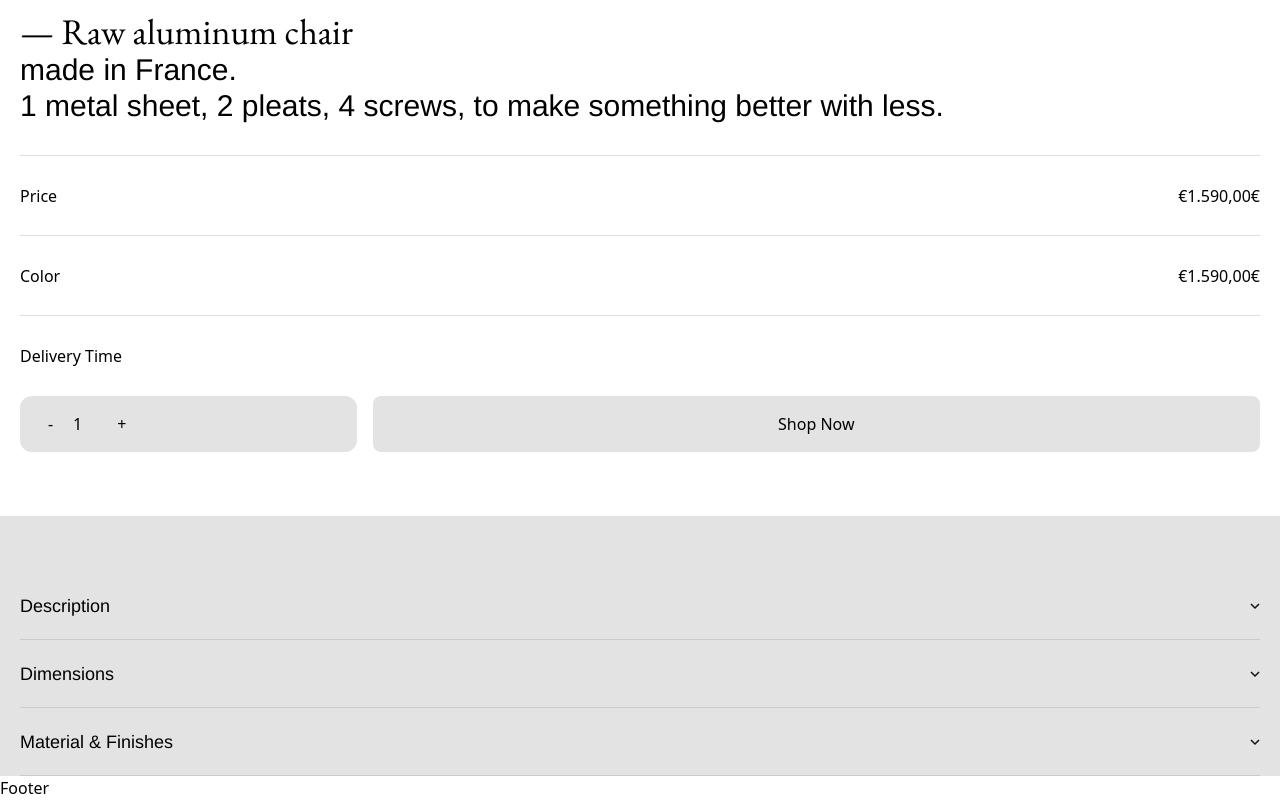
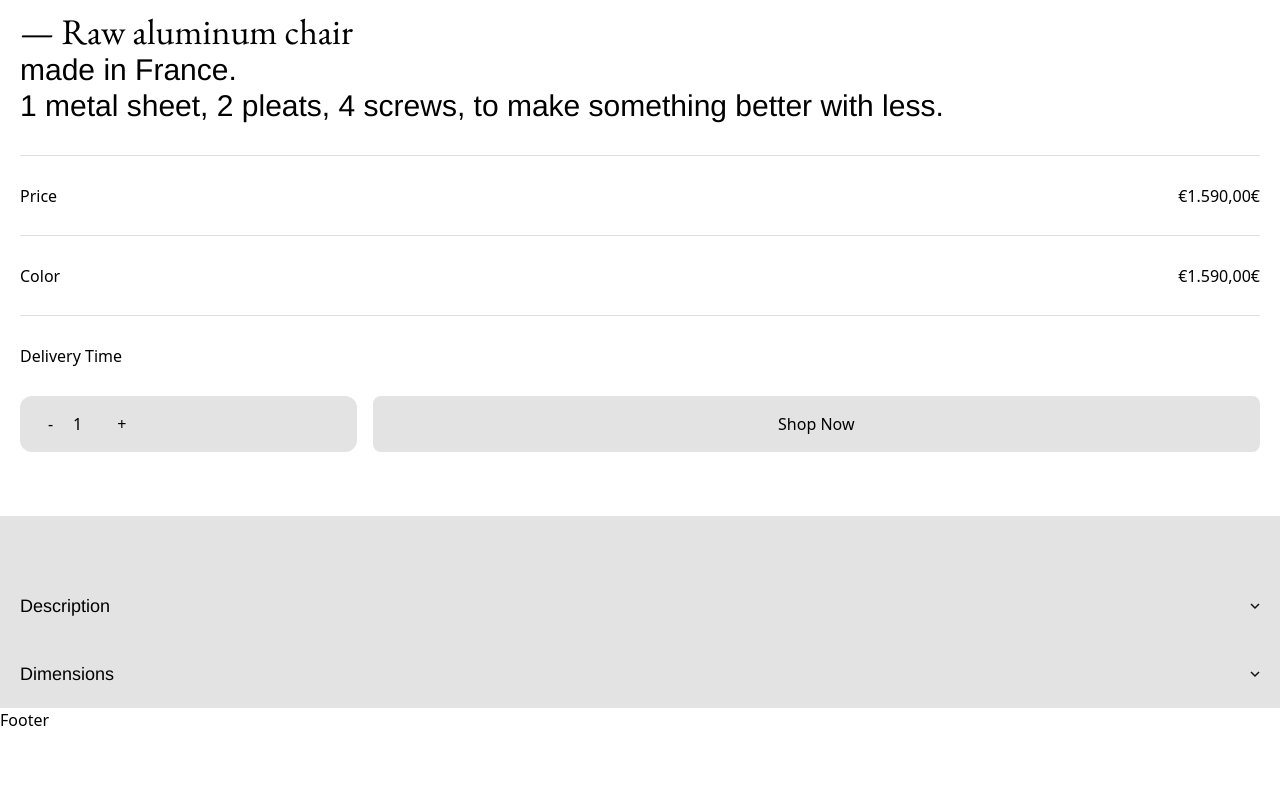
Before and after one commit to mb1mba/ohm-studio-clone, a React (Vite) app in the folder client/: page /products/bloc-raw in a window 1280 px wide. Shown: the part 930-1730 px from the top of the page. After the commit the page ends 1662 px from the top, so only its background shows below. Built offline with nearby package versions, Linux system fonts and the light colour scheme; a web font is replaced by a local one.

Commit message:
Add accordion

```diff
--- /dev/null
+++ b/client/src/components/Accordion/Accordion.jsx
@@ -0,0 +1,7 @@
+import AccordionContext from "./AccordionContext";
+
+const Accordion = ({ children }) => {
+  return <AccordionContext>{children}</AccordionContext>;
+};
+
+export default Accordion;
--- /dev/null
+++ b/client/src/components/Accordion/AccordionBody.jsx
@@ -0,0 +1,19 @@
+import React from "react";
+import { motion } from "framer-motion";
+import { useToggleContext } from "./AccordionContext";
+
+const AccordionBody = ({ text, index }) => {
+  const { toggle, setToggle } = useToggleContext();
+  const variants = {
+    open: { maxHeight: "auto", overflow: "visible" },
+    closed: { maxHeight: 0, overflow: "hidden" },
+  };
+
+  return (
+    <motion.div variants={variants} onClick={() => setToggle(false)}>
+      <p>{toggle === index ? text : null}</p>
+    </motion.div>
+  );
+};
+
+export default AccordionBody;
--- /dev/null
+++ b/client/src/components/Accordion/AccordionContext.jsx
@@ -0,0 +1,22 @@
+import { useState, useContext, createContext } from "react";
+const toggleContext = createContext();
+
+const AccordionContext = ({ children }) => {
+  const [toggle, setToggle] = useState(null);
+
+  return (
+    <toggleContext.Provider value={{ toggle, setToggle }}>
+      {children}
+    </toggleContext.Provider>
+  );
+};
+
+export default AccordionContext;
+
+export const useToggleContext = () => {
+  const context = useContext(toggleContext);
+  if (context === undefined) {
+    throw new Error("useCart must be used within a CartContextProvider");
+  }
+  return context;
+};
--- /dev/null
+++ b/client/src/components/Accordion/AccordionHeader.jsx
@@ -0,0 +1,30 @@
+import { useContext } from "react";
+import { Drawline } from "../Shared";
+import { useToggleContext } from "./AccordionContext";
+
+const AccordionHeader = ({ title, index }) => {
+  const { toggle, setToggle } = useToggleContext();
+
+  return (
+    <>
+      <div
+        onClick={() => setToggle(index)}
+        className="flex justify-between items-center relative  py-5 cursor-pointer"
+      >
+        <p className=" font-helvetica text-lg ">{title}</p>
+        <svg
+          fill="none"
+          height="7"
+          viewBox="0 0 10 7"
+          width="10"
+          xmlns="http://www.w3.org/2000/svg"
+        >
+          <path d="M1 1L5 5L9 1" strokeWidth="1.5" stroke="#111111"></path>
+        </svg>
+      </div>
+      <Drawline />
+    </>
+  );
+};
+
+export default AccordionHeader;
--- /dev/null
+++ b/client/src/components/Accordion/index.jsx
@@ -0,0 +1 @@
+export { default as Accordion } from "./Accordion";
--- a/client/src/components/Shared/Card/Card.jsx
+++ b/client/src/components/Shared/Card/Card.jsx
@@ -3,7 +3,7 @@ import React from "react";
 const Card = ({ size, children }) => {
   const cardStyles = {
     sm: "w-[40vw] max-w-52",
-    md: "w-[86vw] max-w-md",
+    md: "w-[86vw] w-full",
     lg: "w-full max-h-[350px]",
   };
 
--- a/client/src/pages/Product/index.jsx
+++ b/client/src/pages/Product/index.jsx
@@ -1,9 +1,24 @@
 import React from "react";
 import { Drawline } from "/src/components/Shared";
+import { Accordion } from "/src/components/Accordion";
+import AccordionBody from "/src/components/Accordion/AccordionBody";
+import AccordionHeader from "/src/components/Accordion/AccordionHeader";
+import { motion } from "framer-motion";
+
 const Product = () => {
+  const productsData = [
+    {
+      title: "Description",
+      text: "Lorem ipsum dolor sit, amet consectetur adipisicing elit. A laudantium recusandae suscipit dicta soluta sunt, sapiente, minima consequatur nihil repellendus ea sed natus illum reiciendis excepturi ipsam laboriosam praesentium? Cumque.",
+    },
+    {
+      title: "Dimensions",
+      text: "Lorem ipsum dolor sit, amet consectetur adipisicing elit. A laudantium recusandae suscipit dicta soluta sunt, sapiente, minima consequatur nihil repellendus ea sed natus illum reiciendis excepturi ipsam laboriosam praesentium? Cumque.",
+    },
+  ];
   return (
     <div>
-      <img className="runded-lg" src="/images/ban-gray.webp" alt="" />
+      <img className="rounded-lg" src="/images/ban-gray.webp" alt="" />
 
       <div className=" pt-16 px-5 pb-16">
         <section className="grid col-auto">
@@ -60,72 +75,14 @@ const Product = () => {
       </div>
 
       <section className="bg-[#e3e3e3] pt-14 px-5">
-        <div className="overflow-hidden">
-          <div className="flex justify-between items-center relative  py-5">
-            <p className=" font-helvetica text-lg ">Description</p>
-            <svg
-              fill="none"
-              height="7"
-              viewBox="0 0 10 7"
-              width="10"
-              xmlns="http://www.w3.org/2000/svg"
-            >
-              <path d="M1 1L5 5L9 1" strokeWidth="1.5" stroke="#111111"></path>
-            </svg>
-            <Drawline />
-          </div>
-
-          <div className="max-h-0">
-            <p>
-              Her line like her conception is clear simplicity, triviality, and
-              sends us back to the notion of frugality. To make something better
-              with less. To make something more beautiful with nothing. A story
-              of blissful sobriety. Like a child’s answer to an adult’s query.
-              The joy of the color before the austerity of the metal. Made in
-              France, in aluminum.{" "}
-            </p>
-          </div>
-        </div>
-
-        <div className="overflow-hidden">
-          <div className="flex justify-between items-center relative  py-5">
-            <p className=" font-helvetica text-lg ">Dimensions</p>
-            <svg
-              fill="none"
-              height="7"
-              viewBox="0 0 10 7"
-              width="10"
-              xmlns="http://www.w3.org/2000/svg"
-            >
-              <path d="M1 1L5 5L9 1" strokeWidth="1.5" stroke="#111111"></path>
-            </svg>
-            <Drawline />
-          </div>
-
-          <div className="max-h-0">
-            <p>product dimensions</p>
-          </div>
-        </div>
-
-        <div className="overflow-hidden">
-          <div className="flex justify-between items-center relative  py-5">
-            <p className=" font-helvetica text-lg ">Material & Finishes</p>
-            <svg
-              fill="none"
-              height="7"
-              viewBox="0 0 10 7"
-              width="10"
-              xmlns="http://www.w3.org/2000/svg"
-            >
-              <path d="M1 1L5 5L9 1" strokeWidth="1.5" stroke="#111111"></path>
-            </svg>
-            <Drawline />
-          </div>
-
-          <div className="max-h-0">
-            <p>Products materials</p>
-          </div>
-        </div>
+        <Accordion>
+          {productsData.map((obj, index) => (
+            <>
+              <AccordionHeader title={obj.title} index={index} />
+              <AccordionBody text={obj.text} index={index} />
+            </>
+          ))}
+        </Accordion>
       </section>
     </div>
   );
```
